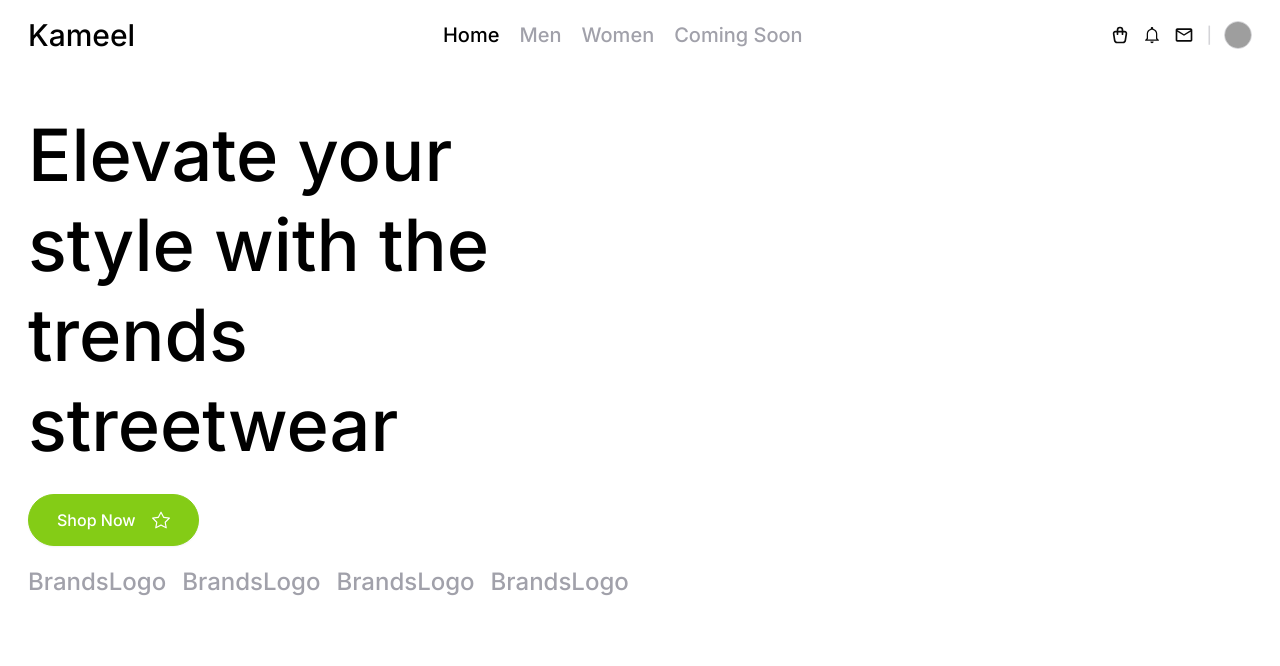
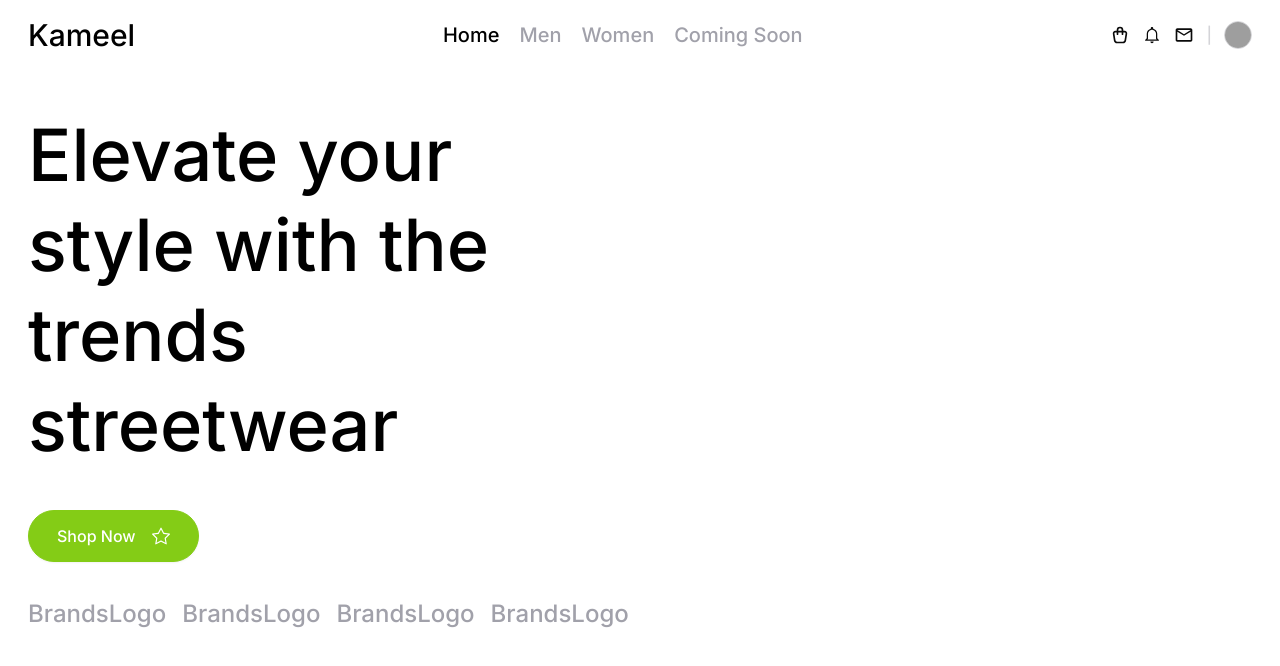
Before and after one commit to mmesomasaint/tempillar, a Next.js app: page /theme/e-fashion-store/preview in a window 1280 px wide. Shown: the top 666 px of the page. Built offline with nearby package versions, Linux system fonts and the light colour scheme; grey boxes are pictures that could not be loaded.

Commit message:
Fix: Improve on the styles

```diff
--- a/app/theme/e-fashion-store/preview/page.tsx
+++ b/app/theme/e-fashion-store/preview/page.tsx
@@ -39,7 +39,7 @@ export default function PreviewHome() {
         </div>
       </div>
       <div className='grid grid-cols-2 gap-10'>
-        <div className='flex flex-col gap-6 px-7 py-10'>
+        <div className='flex flex-col gap-10 px-7 py-10'>
           <TextHeadline copy>
             Elevate your style with the trends streetwear
           </TextHeadline>
```
